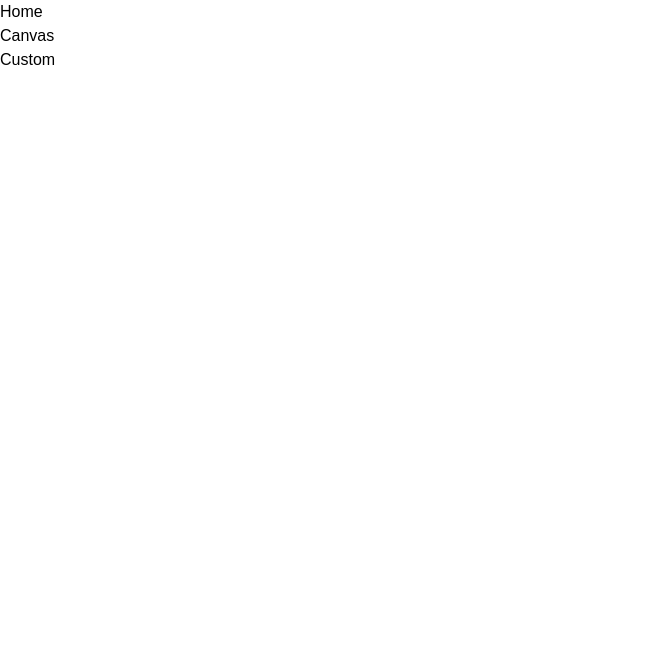
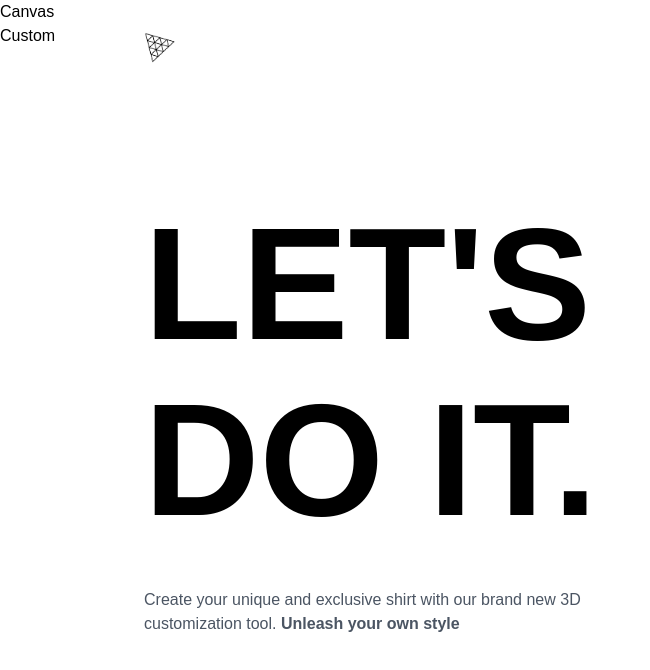
Before and after one commit to Rajiv620019/ColorFusion-AI, a React (Vite) app in the folder client/: page / in a window 1280 px wide. Shown: the top 670 px of the page, without its empty margins (0-650 px from the left). Built offline with nearby package versions, Linux system fonts and the light colour scheme; a web font is replaced by a local one.

Commit message:
Title and desc

```diff
--- a/client/src/canvas/index.jsx
+++ b/client/src/canvas/index.jsx
@@ -1,4 +1,4 @@
 const Canvas = () => {
-  return <h1>Canvas</h1>;
+  return <div>Canvas</div>;
 };
 export default Canvas;
--- a/client/src/pages/Customizer.jsx
+++ b/client/src/pages/Customizer.jsx
@@ -1,4 +1,4 @@
 const Customizer = () => {
-  return <h1>Custom</h1>;
+  return <div>Custom</div>;
 };
 export default Customizer;
--- a/client/src/pages/Home.jsx
+++ b/client/src/pages/Home.jsx
@@ -10,6 +10,39 @@
 } from "../config/motion";
 
 const Home = () => {
-  return <h1>Home</h1>;
+  const snap = useSnapshot(state);
+
+  return (
+    <AnimatePresence>
+      {snap.intro && (
+        <motion.section className="home" {...slideAnimation("left")}>
+          <motion.header {...slideAnimation("down")}>
+            <img
+              src="./threejs.png"
+              alt="logo"
+              className="w-8 h-8 object-contain"
+            />
+          </motion.header>
+
+          <motion.div className="home-content" {...headContainerAnimation}>
+            <motion.div {...headTextAnimation}>
+              <h1 className="head-text">
+                LET'S <br className="xl:block hidden" /> DO IT.
+              </h1>
+            </motion.div>
+            <motion.div
+              {...headContentAnimation}
+              className="flex flex-col gap-5"
+            >
+              <p className="max-w-md font-normal text-gray-600 text-base">
+                Create your unique and exclusive shirt with our brand new 3D
+                customization tool. <strong>Unleash your own style</strong>
+              </p>
+            </motion.div>
+          </motion.div>
+        </motion.section>
+      )}
+    </AnimatePresence>
+  );
 };
 export default Home;
```
